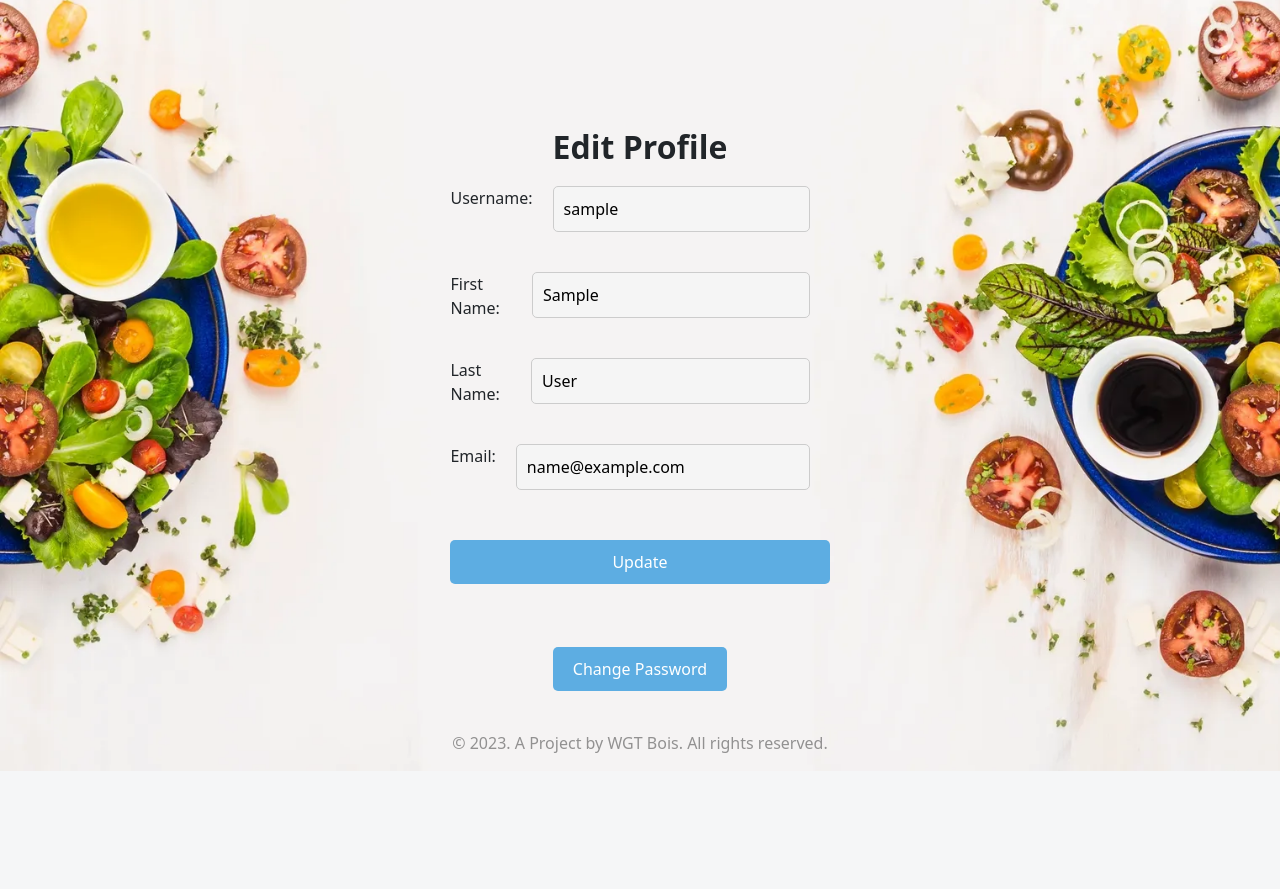
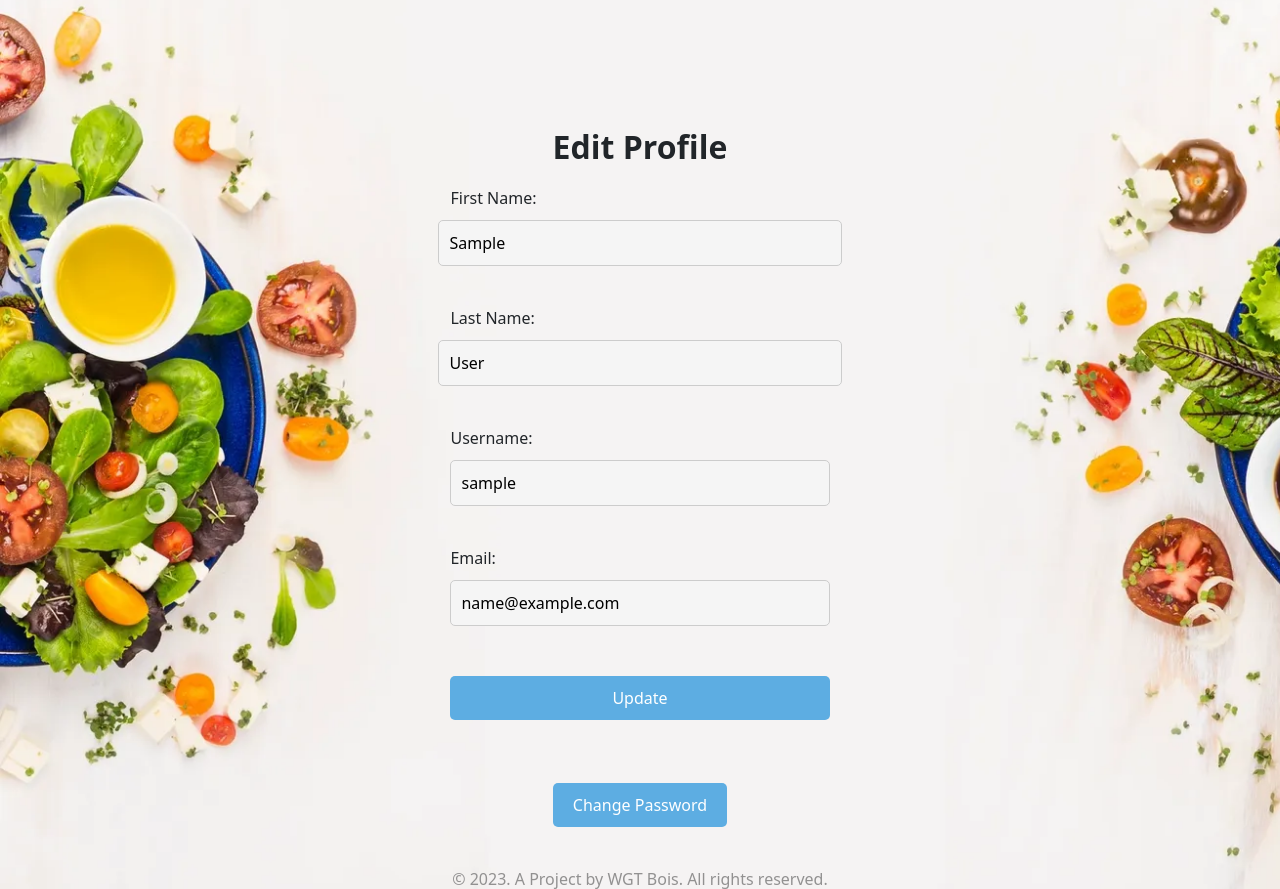
Before and after one commit to Runz99/NTU-SC2006-SOFTWARE-ENGINEERING-PROJECT, a Django app: page /change_particulars/ in a window 1280 px wide. Shown: the part 70-959 px from the top of the page. Before the commit the page ends 841 px from the top, so only its background shows below. Run offline with Django 4.2, Linux system fonts and the light colour scheme; the visitor is signed in with stand-in values (Sample User, id 1); some libraries are stand-ins or nearby versions.

Commit message:
Update change_particulars.html

```diff
--- a/SC2006_Project/base/templates/base/change_particulars.html
+++ b/SC2006_Project/base/templates/base/change_particulars.html
@@ -76,16 +76,42 @@
 
   .form-group {
     display: flex;
-    flex-direction: row;
+    flex-direction: column;
     margin-bottom: 20px;
-    justify-content: space-between;
   }
 
   .form-group label {
+    margin-bottom: 10px;
+    font-size: 16px;
+  }
+
+  .form-group input {
+    padding: 10px;
+    border-radius: 5px;
+    border: 1px solid #ccc;
+    background-color: #f5f5f5;
+    margin-bottom: 20px;
+    font-size: 16px;
+    width: 100%;
+    box-sizing: border-box;
+    outline: none;
+  }
+
+  .form-group input:focus {
+    box-shadow: 0 0 5px #5dade2;
+  }
+
+  .form-group.row {
+    display: flex;
+    flex-direction: row;
+    align-items: center;
+  }
+
+  .form-group.row label {
     margin-right: 20px;
   }
 
-  .form-group input {
+  .form-group.row input {
     flex-grow: 1;
     margin-right: 20px;
   }
@@ -96,17 +122,17 @@
   <h1>Edit Profile</h1>
   <form method="post">
     {% csrf_token %}
+    <div class="form-group row">
+      <label for="{{ form.first_name.id_for_label }}">First Name:</label>
+      {{ form.first_name }}
+    </div>
+    <div class="form-group row">
+      <label for="{{ form.last_name.id_for_label }}">Last Name:</label>
+      {{ form.last_name }}
+    </div>
     <div class="form-group">
       <label for="{{ form.username.id_for_label }}">Username:</label>
       {{ form.username }}
-    </div>
-    <div class="form-group">
-      <label for="{{ form.first_name.id_for_label }}">First Name:</label>
-      {{ form.first_name }}
-    </div>
-    <div class="form-group">
-      <label for="{{ form.last_name.id_for_label }}">Last Name:</label>
-      {{ form.last_name }}
     </div>
     <div class="form-group">
       <label for="{{ form.email.id_for_label }}">Email:</label>
```
